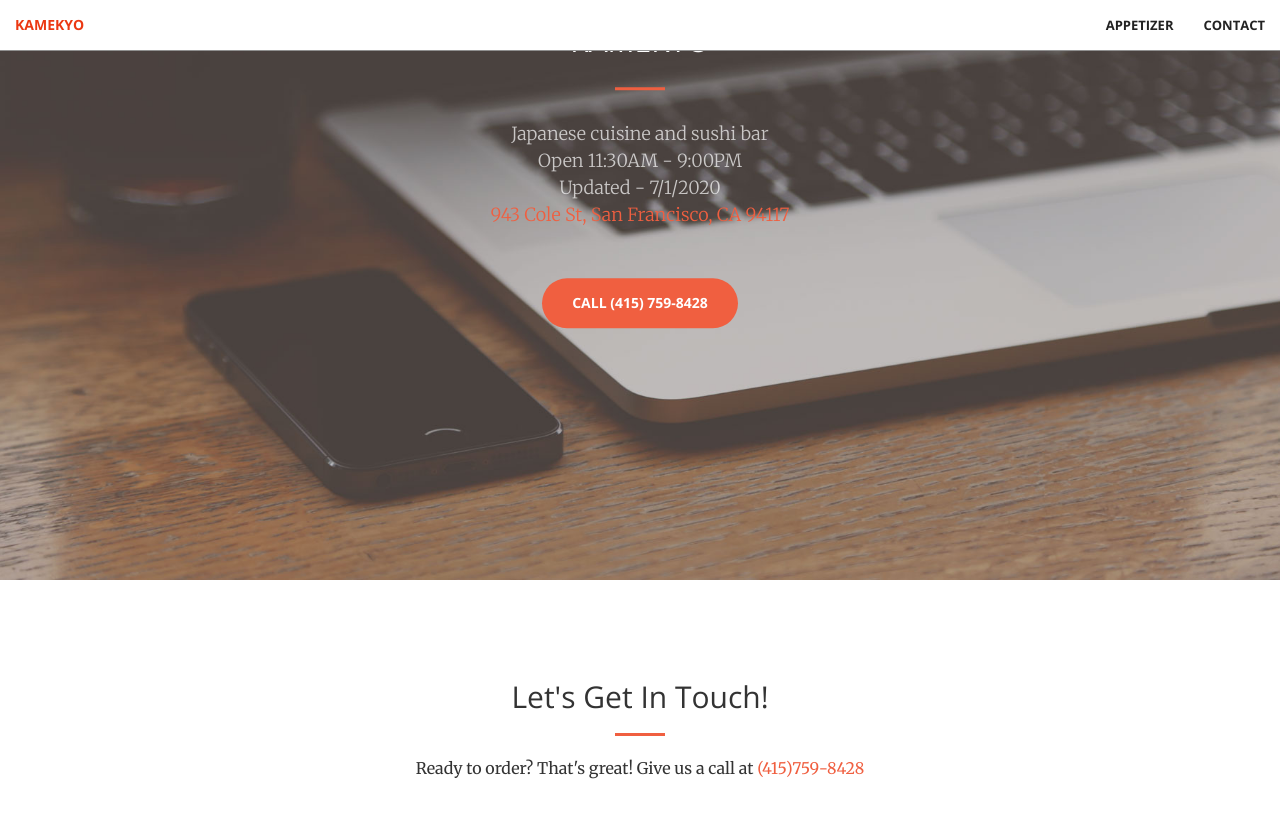
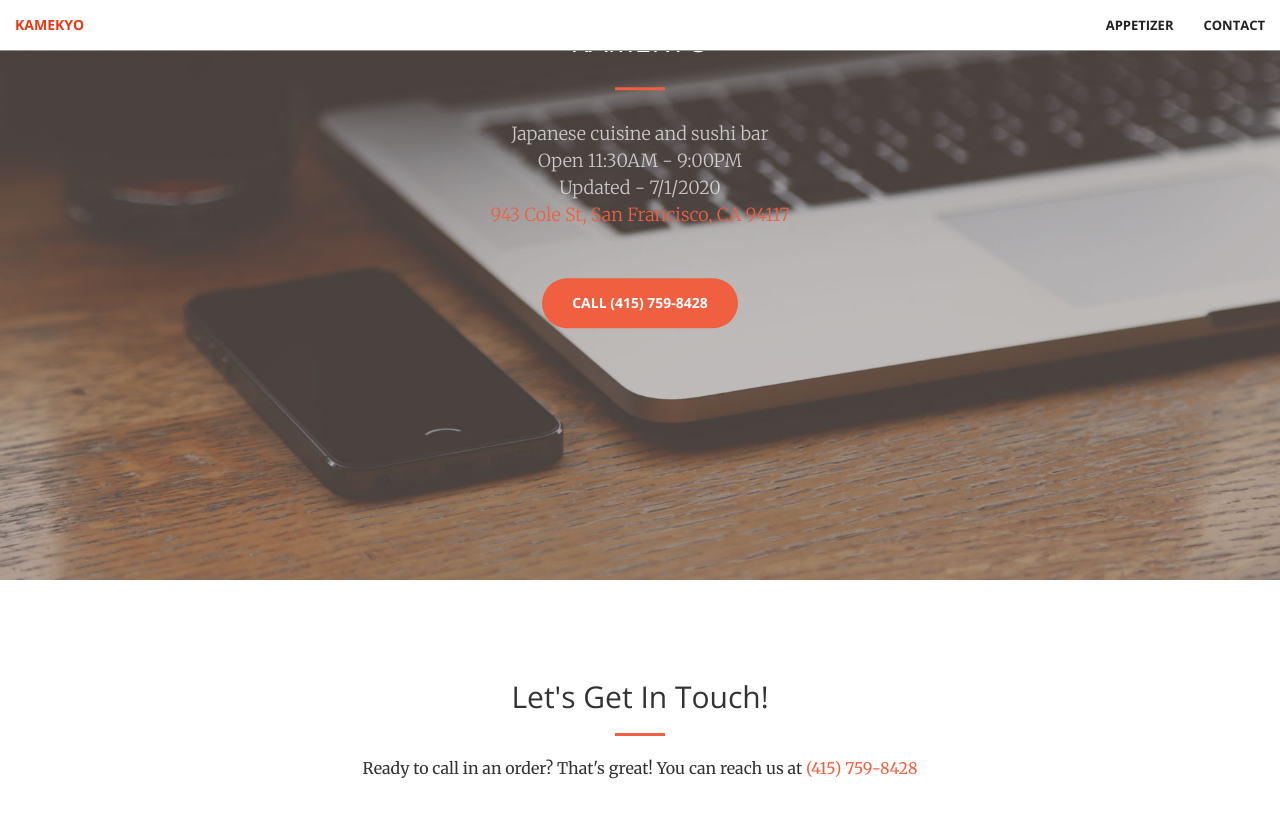
Before and after one commit to CyrusLiang/kamekyo, a Jekyll site: the page built from index.html, in a window 1280 px wide and 900 px high, scrolled down 320 px. Shown: the top 818 px of the window. Built offline with Jekyll 4.4.1, drawn with Linux system fonts in a browser that asks for light colours.

Commit message:
Update contact.html

```diff
--- a/_includes/contact.html
+++ b/_includes/contact.html
@@ -4,7 +4,7 @@
             <div class="col-lg-8 col-lg-offset-2 text-center">
                 <h2 class="section-heading">Let's Get In Touch!</h2>
                 <hr class="primary">
-                <p>Ready to order? That's great! Give us a call at <a href="tel:4157598428">(415)759-8428</a></p>
+                <p>Ready to call in an order? That's great! You can reach us at <a href="tel:4157598428">(415) 759-8428</a></p>
             </div>
             <!-- <div class="col-lg-2 col-lg-offset-2 text-center">
                 <a href="https://twitter.com/{{ site.twitter_username }}">
```
